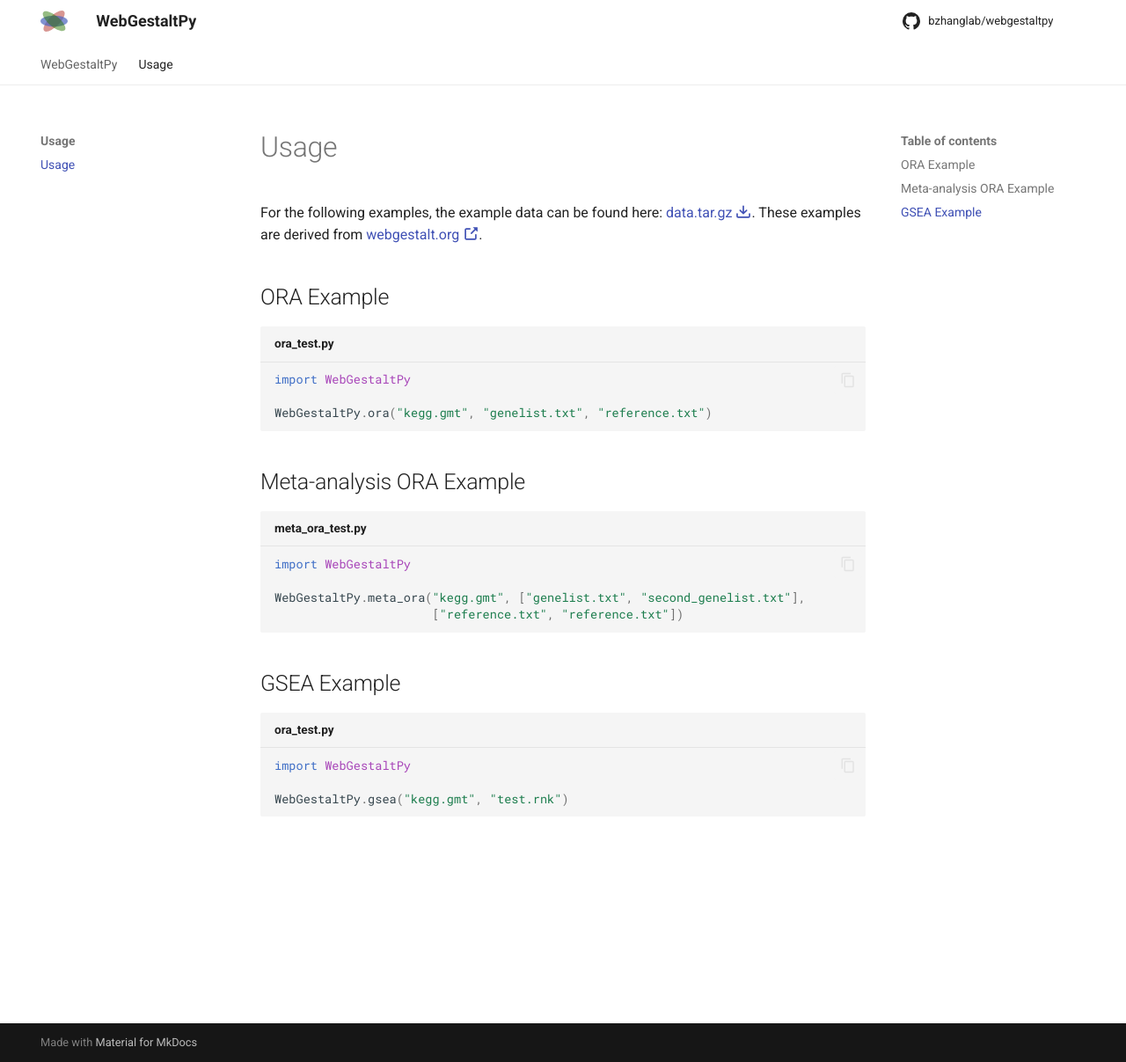
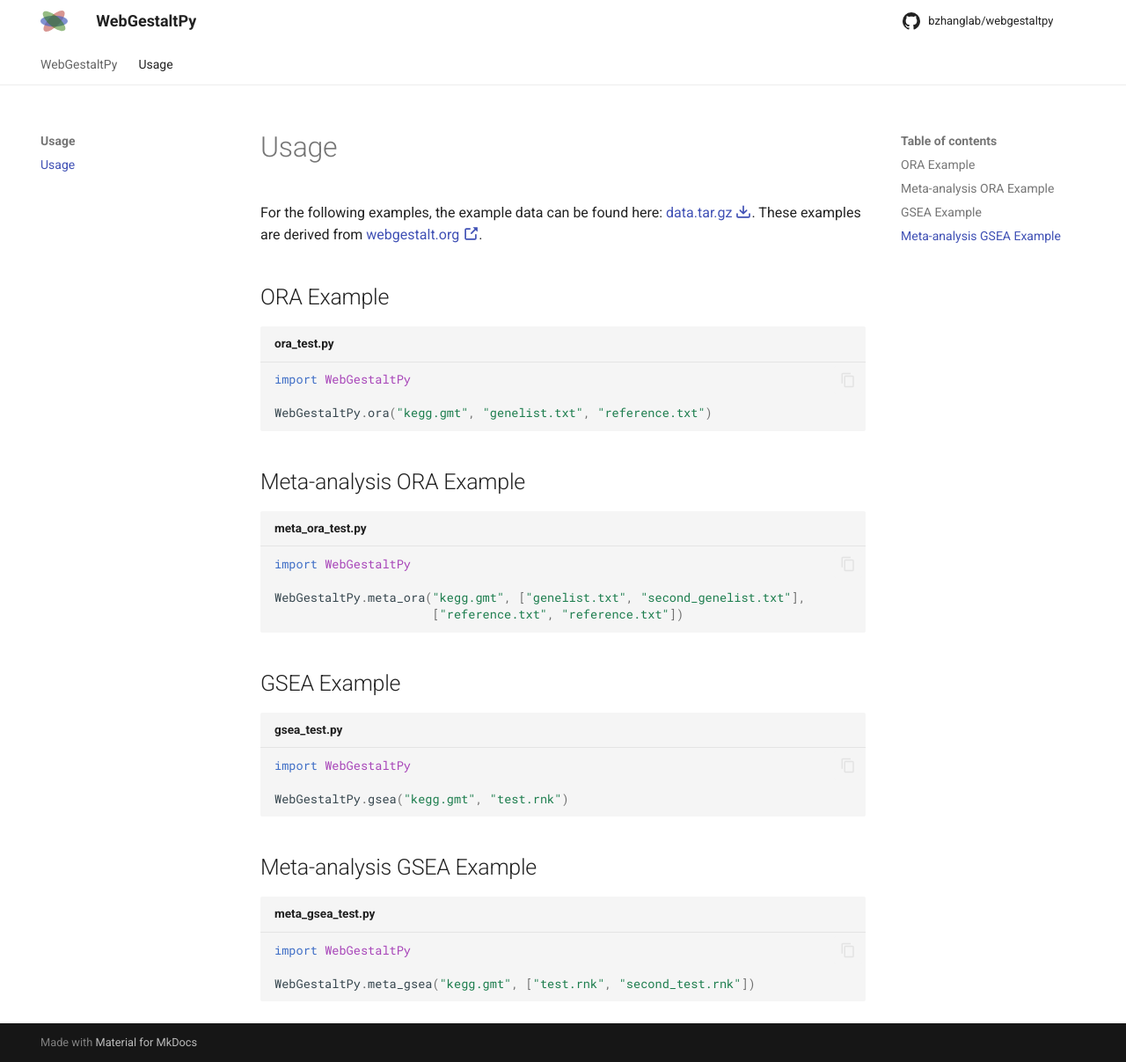
Before and after one commit to bzhanglab/webgestaltpy, an MkDocs documentation site: the page built from docs/Usage/index.md, in a window 1280 px wide and 1207 px high. Shown: the whole window at 88% size. Built offline with MkDocs 1.6.1 and Material for MkDocs 9.7.7, drawn with Linux system fonts in a browser that asks for light colours; comment, search, counter and statistics services are not loaded; the version menu is left out.

Commit message:
fix documentation

````diff
--- a/docs/Usage/index.md
+++ b/docs/Usage/index.md
@@ -23,8 +23,16 @@ WebGestaltPy.meta_ora("kegg.gmt", ["genelist.txt", "second_genelist.txt"],
 
 ## GSEA Example
 
-```python title="ora_test.py"
+```python title="gsea_test.py"
 import WebGestaltPy
 
 WebGestaltPy.gsea("kegg.gmt", "test.rnk")
 ```
+
+## Meta-analysis GSEA Example
+
+```python title="meta_gsea_test.py"
+import WebGestaltPy
+
+WebGestaltPy.meta_gsea("kegg.gmt", ["test.rnk", "second_test.rnk"])
+```
````
